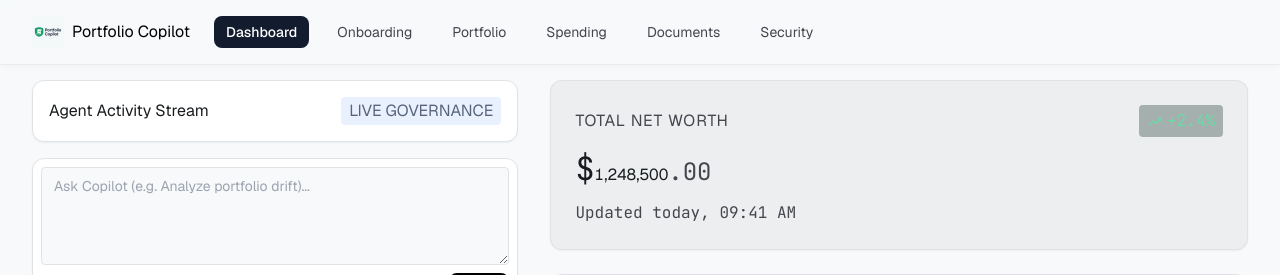
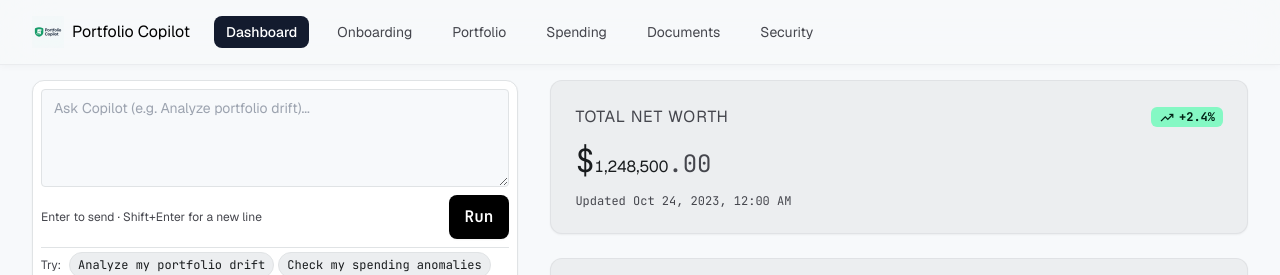
Before and after one commit to srinandan/portfolio-copilot, a Vue app in the folder frontend/: page / in a window 1280 px wide. Shown: the top 275 px of the page. Built offline with nearby package versions, Linux system fonts and the light colour scheme; no server answers.

Commit message:
fix(frontend): improve NetWorth contrast, dynamic timestamp, remove stream header, clear prior messages (#274)

```diff
--- a/frontend/src/components/dashboard/NetWorthCard.vue
+++ b/frontend/src/components/dashboard/NetWorthCard.vue
@@ -2,15 +2,17 @@
   <section class="bg-surface-container rounded-xl p-lg shadow-sm flex flex-col gap-sm relative overflow-hidden border border-outline/10">
     <div class="flex items-center justify-between relative z-10">
       <h2 class="font-label-caps text-label-caps text-on-surface-variant uppercase tracking-wider">Total Net Worth</h2>
-      <div class="flex items-center gap-xs text-tertiary-fixed-dim bg-tertiary-container/30 px-2 py-1 rounded">
-        <span class="material-symbols-outlined text-[16px]">trending_up</span>
-        <span class="font-body-mono text-body-mono">+2.4%</span>
+      <div class="flex items-center gap-xs bg-tertiary-fixed text-on-tertiary-fixed font-bold px-2 py-0.5 rounded-md text-xs font-body-mono shadow-xs">
+        <span class="material-symbols-outlined text-[16px] text-on-tertiary-fixed">trending_up</span>
+        <span>+2.4%</span>
       </div>
     </div>
     <div class="font-display-lg text-display-lg text-on-surface relative z-10 tabular-nums">
       <span class="font-body-mono text-[32px]">$</span>{{ formattedNetWorth }}<span class="font-body-mono text-[24px] text-on-surface-variant">.00</span>
     </div>
-    <p class="font-body-mono text-body-mono text-on-surface-variant relative z-10">Updated today, 09:41 AM</p>
+    <p v-if="formattedAsOf" class="font-body-mono text-xs text-on-surface-variant relative z-10">
+      {{ formattedAsOf }}
+    </p>
   </section>
 </template>
 
@@ -20,13 +22,26 @@ import { computed } from 'vue';
 const props = withDefaults(
   defineProps<{
     totalValue?: number;
+    asOf?: string;
   }>(),
   {
-    totalValue: 1248500
+    totalValue: 1248500,
+    asOf: undefined
   }
 );
 
 const formattedNetWorth = computed(() => {
   return props.totalValue.toLocaleString('en-US');
 });
+
+const formattedAsOf = computed(() => {
+  if (!props.asOf) return '';
+  const d = new Date(props.asOf);
+  if (isNaN(d.getTime())) {
+    return `As of ${props.asOf}`;
+  }
+  const dateStr = d.toLocaleDateString('en-US', { month: 'short', day: 'numeric', year: 'numeric' });
+  const timeStr = d.toLocaleTimeString('en-US', { hour: '2-digit', minute: '2-digit' });
+  return `Updated ${dateStr}, ${timeStr}`;
+});
 </script>
--- a/frontend/src/views/DashboardView.vue
+++ b/frontend/src/views/DashboardView.vue
@@ -2,15 +2,6 @@
   <div class="flex flex-col lg:flex-row gap-lg lg:gap-xl w-full">
     <!-- Left Panel (40%): Agent Activity & Conversational Stream -->
     <div class="flex flex-col gap-md lg:w-[40%] lg:flex-shrink-0">
-      <div class="bg-surface-container-lowest rounded-xl p-md border border-surface-variant shadow-sm flex items-center justify-between">
-        <h2 class="font-title-sm text-title-sm text-on-surface">Agent Activity Stream</h2>
-        <div class="flex items-center gap-sm">
-          <span class="font-label-caps text-label-caps bg-secondary-container/50 text-on-secondary-container px-2 py-0.5 rounded uppercase">
-            Live Governance
-          </span>
-        </div>
-      </div>
-
       <!-- Action / Prompt Trigger -->
       <div class="bg-surface-container-lowest rounded-xl p-sm border border-surface-variant shadow-sm flex flex-col gap-sm">
         <textarea
@@ -95,7 +86,7 @@
 
     <!-- Right Panel (60%): Financial Canvas -->
     <div class="flex flex-col gap-lg flex-1">
-      <NetWorthCard :total-value="holdings.total_value_usd" />
+      <NetWorthCard :total-value="holdings.total_value_usd" :as-of="holdings.as_of" />
       <AssetAllocationCard />
       <TopHoldingsTable :positions="holdings.positions" />
     </div>
@@ -260,6 +251,9 @@ async function triggerPlan(promptText?: string) {
   if (!text) return;
   inputPrompt.value = '';
 
+  // Clear previous agent messages/responses for the new interaction
+  messages.value = [];
+
   const userMsg: ChatMessage = {
     id: `msg-${Date.now()}-user`,
     sender: 'user',
```
Also changed, not shown: 1 other file (tests, documents, lock files or other folders).
